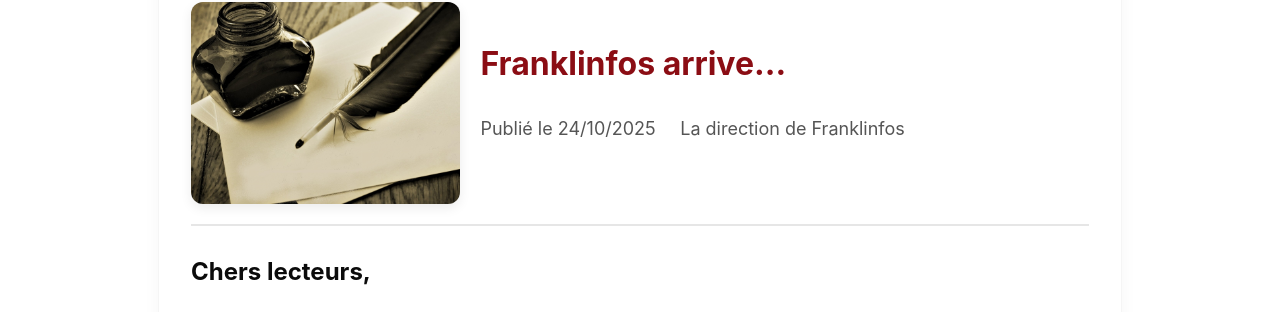
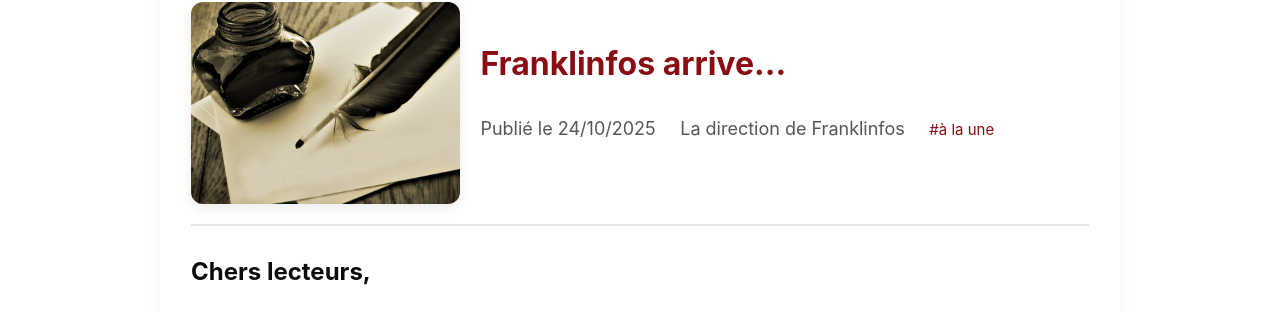
Before and after one commit to Franklinfos/franklinfos-site, a Jekyll site: the page built from _posts/2025-10-24-franklinfos_arrive.md, in a window 1280 px wide. Shown: the part 302-614 px from the top of the page. Built offline with Jekyll 4.4.1, drawn with Linux system fonts in a browser that asks for light colours.

Commit message:
Update 2025-10-24-franklinfos_arrive.md

```diff
--- a/_posts/2025-10-24-franklinfos_arrive.md
+++ b/_posts/2025-10-24-franklinfos_arrive.md
@@ -3,6 +3,7 @@ layout: post
 title: "Franklinfos arrive..."
 date: 2025-10-24
 author: "La direction de Franklinfos"
+tags: ["à la une"]
 ---
 
 # Chers lecteurs,
```
